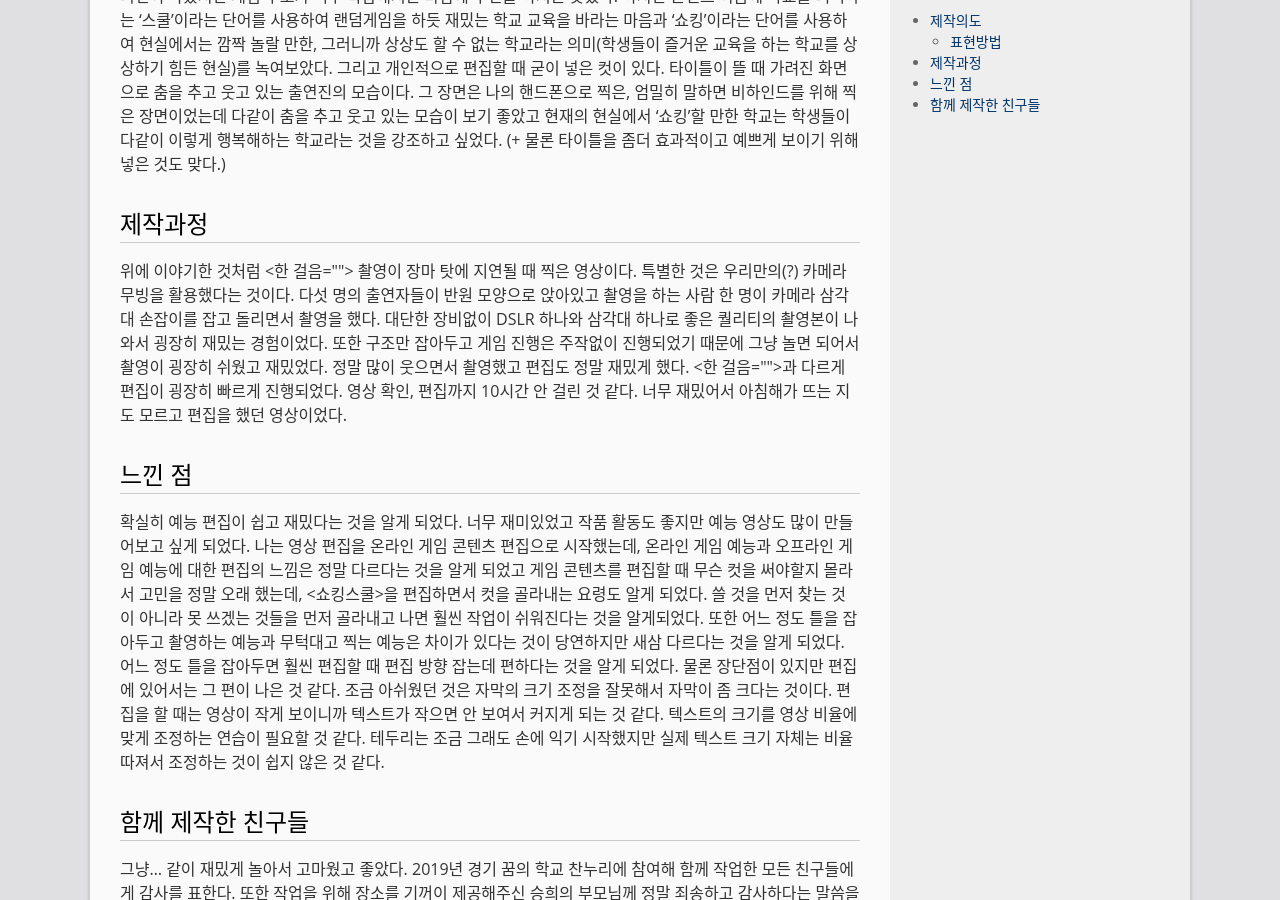
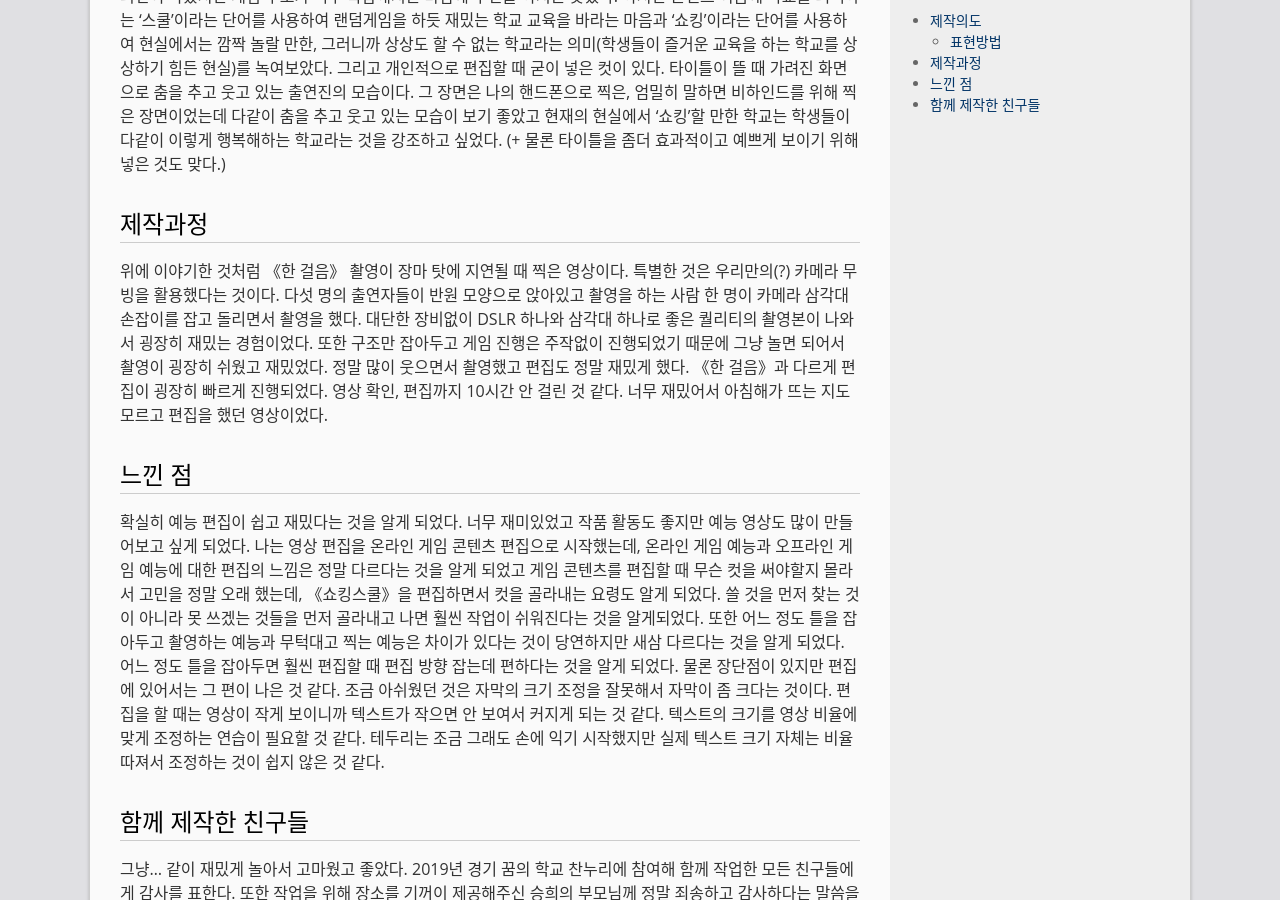
Before and after one commit to cheongsan16/cheongsan16.github.com, a Jekyll site: the page built from _posts/2019-08-25-shocking-school.md, in a window 1280 px wide and 900 px high, scrolled down 569 px. Built offline with Jekyll 4.4.1, drawn with Linux system fonts in a browser that asks for light colours; part of the change alters nothing that is shown.

```diff
--- a/_posts/2019-08-25-shocking-school.md
+++ b/_posts/2019-08-25-shocking-school.md
@@ -16,11 +16,11 @@ permalink: /archivers/shock
 
 # 제작과정
 
-위에 이야기한 것처럼 <한 걸음> 촬영이 장마 탓에 지연될 때 찍은 영상이다. 특별한 것은 우리만의(?) 카메라 무빙을 활용했다는 것이다. 다섯 명의 출연자들이 반원 모양으로 앉아있고 촬영을 하는 사람 한 명이 카메라 삼각대 손잡이를 잡고 돌리면서 촬영을 했다. 대단한 장비없이 DSLR 하나와 삼각대 하나로 좋은 퀄리티의 촬영본이 나와서 굉장히 재밌는 경험이었다. 또한 구조만 잡아두고 게임 진행은 주작없이 진행되었기 때문에 그냥 놀면 되어서 촬영이 굉장히 쉬웠고 재밌었다. 정말 많이 웃으면서 촬영했고 편집도 정말 재밌게 했다. <한 걸음>과 다르게 편집이 굉장히 빠르게 진행되었다. 영상 확인, 편집까지 10시간 안 걸린 것 같다. 너무 재밌어서 아침해가 뜨는 지도 모르고 편집을 했던 영상이었다.
+위에 이야기한 것처럼 《한 걸음》 촬영이 장마 탓에 지연될 때 찍은 영상이다. 특별한 것은 우리만의(?) 카메라 무빙을 활용했다는 것이다. 다섯 명의 출연자들이 반원 모양으로 앉아있고 촬영을 하는 사람 한 명이 카메라 삼각대 손잡이를 잡고 돌리면서 촬영을 했다. 대단한 장비없이 DSLR 하나와 삼각대 하나로 좋은 퀄리티의 촬영본이 나와서 굉장히 재밌는 경험이었다. 또한 구조만 잡아두고 게임 진행은 주작없이 진행되었기 때문에 그냥 놀면 되어서 촬영이 굉장히 쉬웠고 재밌었다. 정말 많이 웃으면서 촬영했고 편집도 정말 재밌게 했다. 《한 걸음》과 다르게 편집이 굉장히 빠르게 진행되었다. 영상 확인, 편집까지 10시간 안 걸린 것 같다. 너무 재밌어서 아침해가 뜨는 지도 모르고 편집을 했던 영상이었다.
 
 # 느낀 점
 
-확실히 예능 편집이 쉽고 재밌다는 것을 알게 되었다. 너무 재미있었고 작품 활동도 좋지만 예능 영상도 많이 만들어보고 싶게 되었다. 나는 영상 편집을 온라인 게임 콘텐츠 편집으로 시작했는데, 온라인 게임 예능과 오프라인 게임 예능에 대한 편집의 느낌은 정말 다르다는 것을 알게 되었고 게임 콘텐츠를 편집할 때 무슨 컷을 써야할지 몰라서 고민을 정말 오래 했는데, <쇼킹스쿨>을 편집하면서 컷을 골라내는 요령도 알게 되었다. 쓸 것을 먼저 찾는 것이 아니라 못 쓰겠는 것들을 먼저 골라내고 나면 훨씬 작업이 쉬워진다는 것을 알게되었다. 또한 어느 정도 틀을 잡아두고 촬영하는 예능과 무턱대고 찍는 예능은 차이가 있다는 것이 당연하지만 새삼 다르다는 것을 알게 되었다. 어느 정도 틀을 잡아두면 훨씬 편집할 때 편집 방향 잡는데 편하다는 것을 알게 되었다. 물론 장단점이 있지만 편집에 있어서는 그 편이 나은 것 같다. 조금 아쉬웠던 것은 자막의 크기 조정을 잘못해서 자막이 좀 크다는 것이다. 편집을 할 때는 영상이 작게 보이니까 텍스트가  작으면 안 보여서 커지게 되는 것 같다. 텍스트의 크기를 영상 비율에 맞게 조정하는 연습이 필요할 것 같다. 테두리는 조금 그래도 손에 익기 시작했지만 실제 텍스트 크기 자체는 비율 따져서 조정하는 것이 쉽지 않은 것 같다.
+확실히 예능 편집이 쉽고 재밌다는 것을 알게 되었다. 너무 재미있었고 작품 활동도 좋지만 예능 영상도 많이 만들어보고 싶게 되었다. 나는 영상 편집을 온라인 게임 콘텐츠 편집으로 시작했는데, 온라인 게임 예능과 오프라인 게임 예능에 대한 편집의 느낌은 정말 다르다는 것을 알게 되었고 게임 콘텐츠를 편집할 때 무슨 컷을 써야할지 몰라서 고민을 정말 오래 했는데, 《쇼킹스쿨》을 편집하면서 컷을 골라내는 요령도 알게 되었다. 쓸 것을 먼저 찾는 것이 아니라 못 쓰겠는 것들을 먼저 골라내고 나면 훨씬 작업이 쉬워진다는 것을 알게되었다. 또한 어느 정도 틀을 잡아두고 촬영하는 예능과 무턱대고 찍는 예능은 차이가 있다는 것이 당연하지만 새삼 다르다는 것을 알게 되었다. 어느 정도 틀을 잡아두면 훨씬 편집할 때 편집 방향 잡는데 편하다는 것을 알게 되었다. 물론 장단점이 있지만 편집에 있어서는 그 편이 나은 것 같다. 조금 아쉬웠던 것은 자막의 크기 조정을 잘못해서 자막이 좀 크다는 것이다. 편집을 할 때는 영상이 작게 보이니까 텍스트가  작으면 안 보여서 커지게 되는 것 같다. 텍스트의 크기를 영상 비율에 맞게 조정하는 연습이 필요할 것 같다. 테두리는 조금 그래도 손에 익기 시작했지만 실제 텍스트 크기 자체는 비율 따져서 조정하는 것이 쉽지 않은 것 같다.
 
 # 함께 제작한 친구들
 
```
